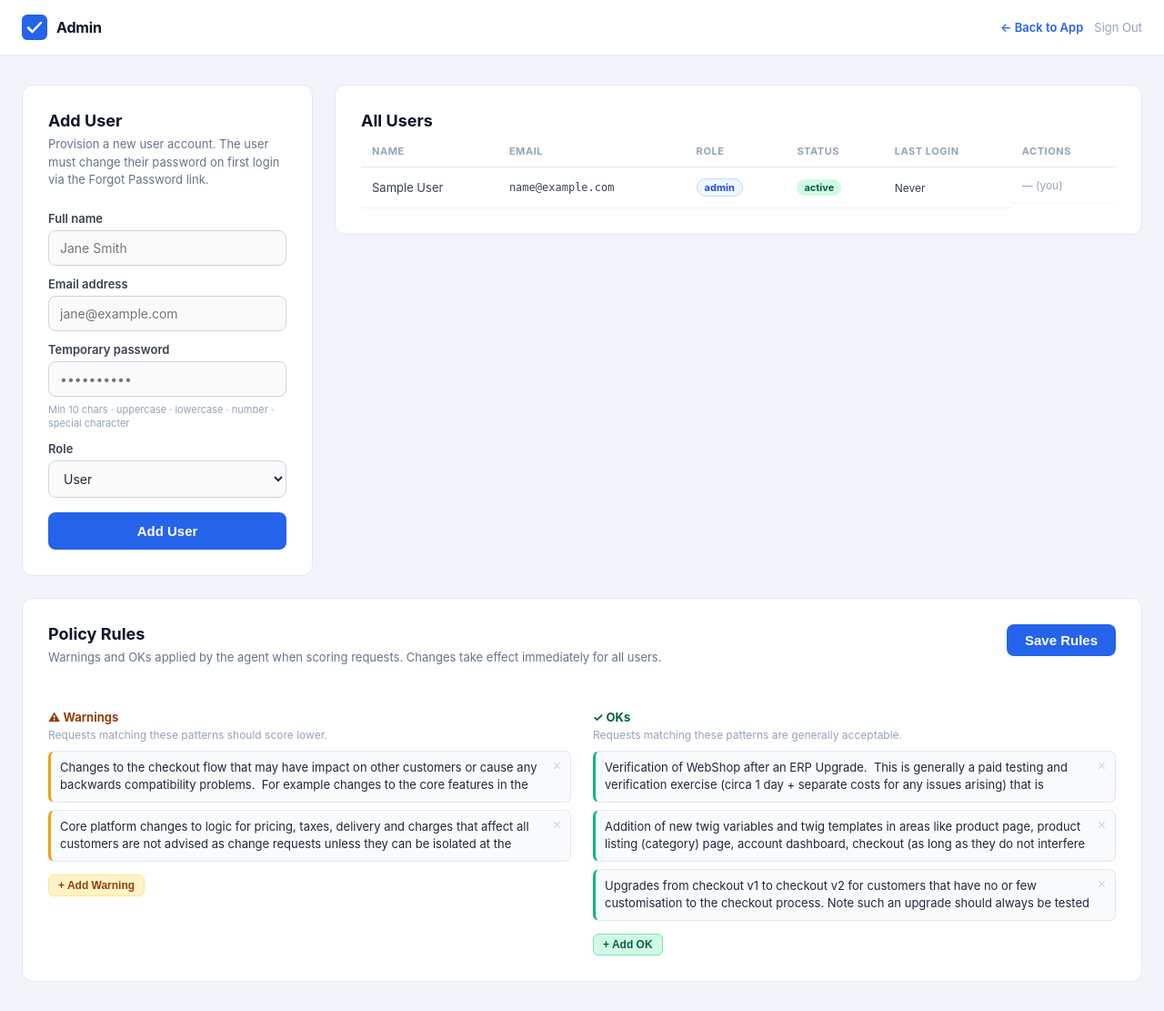
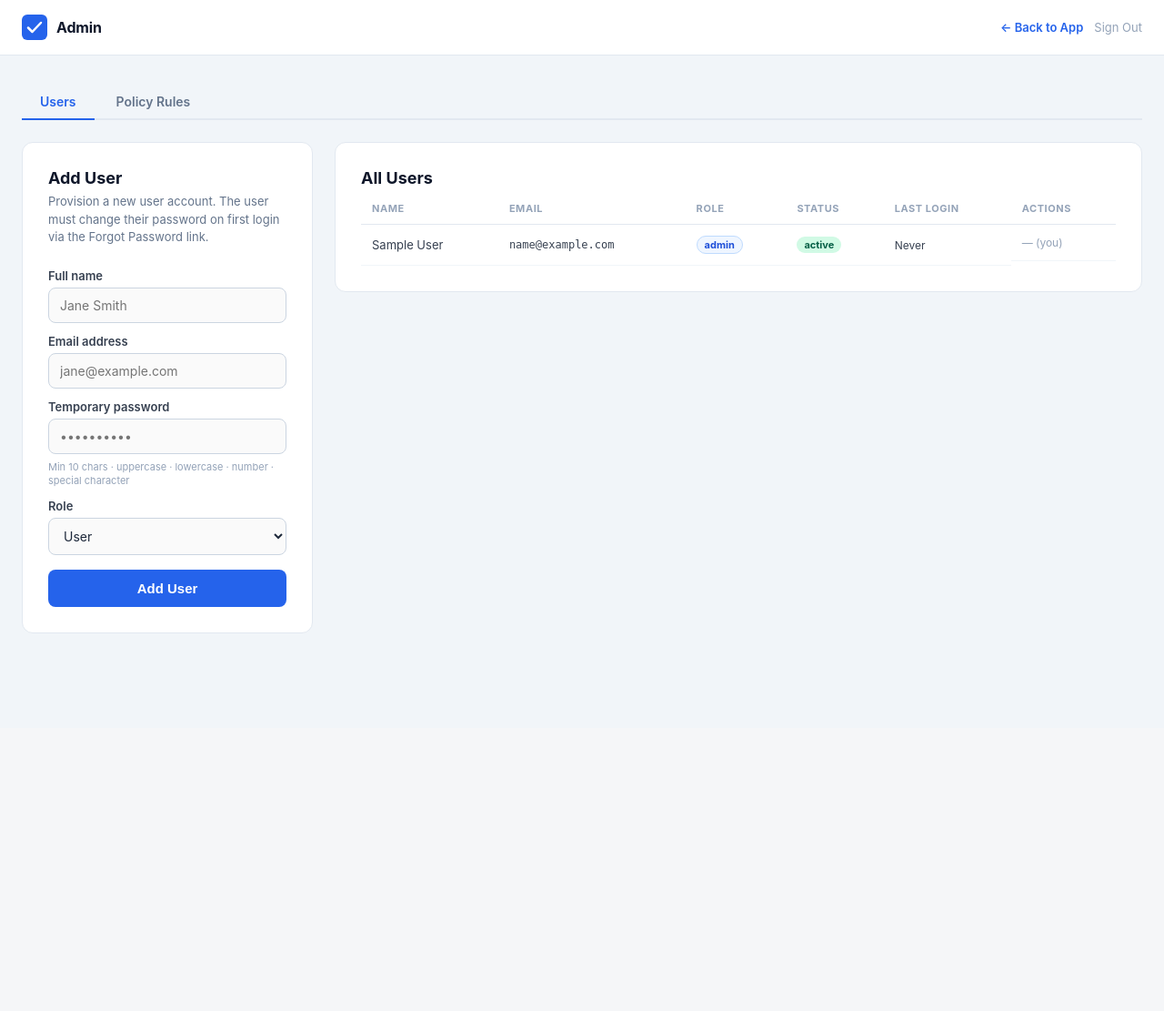
Before and after one commit to rourkey-irl/change-scoring, a Flask app: page /admin in a window 1280 px wide. Shown: the whole page at 91% size. After the commit the page ends 696 px from the top, so only its background shows below. Run offline with Flask 3, Linux system fonts and the light colour scheme; the visitor is signed in with stand-in values (Sample User, id 1); data comes from the database, SQL or seed files in the repository; parts of the project's set-up code (start-up, migrations or seed data) failed here and were passed over.

Commit message:
Move Policy Rules to separate admin page with tab navigation
- /admin       → Users page (default)
- /admin/rules → Policy Rules CRUD page
- Shared _admin_nav.html partial highlights the active tab
- active_page variable passed from each route to control highlight

Co-Authored-By: Claude Sonnet 4.6 <noreply@anthropic.com>

```diff
--- a/app.py
+++ b/app.py
@@ -583,7 +583,14 @@ def reset_password(token):
 def admin():
     users = [dict(u) for u in get_all_users()]
     return render_template('admin.html', users=users,
-                           current_user_id=session['user_id'])
+                           current_user_id=session['user_id'],
+                           active_page='users')
+
+
+@app.route('/admin/rules')
+@admin_required
+def admin_rules_page():
+    return render_template('admin_rules.html', active_page='rules')
 
 
 @app.route('/api/admin/users', methods=['POST'])
--- a/static/style.css
+++ b/static/style.css
@@ -595,9 +595,33 @@ body {
 .admin-add-panel .auth-field { margin-bottom: 12px; }
 .admin-add-panel .btn { margin-top: 4px; }
 
+/* Admin nav tabs */
+.admin-nav {
+  display: flex;
+  gap: 4px;
+  border-bottom: 2px solid #E2E8F0;
+  margin-bottom: 24px;
+}
+.admin-nav-link {
+  padding: 10px 20px;
+  font-size: 14px;
+  font-weight: 600;
+  color: #64748B;
+  text-decoration: none;
+  border-bottom: 2px solid transparent;
+  margin-bottom: -2px;
+  border-radius: 6px 6px 0 0;
+  transition: color 0.15s, border-color 0.15s;
+}
+.admin-nav-link:hover { color: #1E293B; }
+.admin-nav-active {
+  color: #2563EB;
+  border-bottom-color: #2563EB;
+}
+
 /* Admin rules panel */
 .admin-rules-wrap {
-  margin-top: 24px;
+  margin-top: 0;
 }
 .admin-rules-header {
   display: flex;
--- /dev/null
+++ b/templates/_admin_nav.html
@@ -0,0 +1,10 @@
+<nav class="admin-nav">
+  <a href="/admin"
+     class="admin-nav-link {% if active_page == 'users' %}admin-nav-active{% endif %}">
+    Users
+  </a>
+  <a href="/admin/rules"
+     class="admin-nav-link {% if active_page == 'rules' %}admin-nav-active{% endif %}">
+    Policy Rules
+  </a>
+</nav>
--- a/templates/admin.html
+++ b/templates/admin.html
@@ -24,6 +24,7 @@
   </header>
 
   <main class="main">
+    {% include '_admin_nav.html' %}
     <div class="admin-layout">
 
       <!-- Add user panel -->
@@ -154,51 +155,6 @@
 
     </div>
 
-    <!-- Policy Rules panel (full width) -->
-    <div class="admin-rules-wrap">
-      <section class="panel">
-        <div class="admin-rules-header">
-          <div>
-            <h2 class="panel-heading">Policy Rules</h2>
-            <p class="panel-sub">Warnings and OKs applied by the agent when scoring requests. Changes take effect immediately for all users.</p>
-          </div>
-          <div class="admin-rules-save-area">
-            <span id="rules-save-status" class="rules-status hidden"></span>
-            <button class="btn btn-primary admin-rules-save-btn" onclick="saveAdminRules()">
-              <span id="rules-save-text">Save Rules</span>
-              <span id="rules-save-spinner" class="spinner hidden"></span>
-            </button>
-          </div>
-        </div>
-
-        <div class="admin-rules-cols">
-
-          <!-- Warnings -->
-          <div class="admin-rules-col">
-            <div class="admin-rules-col-header">
-              <span class="rules-label warning-label">⚠ Warnings</span>
-              <p class="rules-hint">Requests matching these patterns should score lower.</p>
-            </div>
-            <div id="admin-warnings-list" class="admin-rules-list"></div>
-            <button class="btn btn-small btn-warning admin-add-rule-btn"
-                    onclick="addAdminRule('warning')">+ Add Warning</button>
-          </div>
-
-          <!-- OKs -->
-          <div class="admin-rules-col">
-            <div class="admin-rules-col-header">
-              <span class="rules-label ok-label">✓ OKs</span>
-              <p class="rules-hint">Requests matching these patterns are generally acceptable.</p>
-            </div>
-            <div id="admin-oks-list" class="admin-rules-list"></div>
-            <button class="btn btn-small btn-ok admin-add-rule-btn"
-                    onclick="addAdminRule('ok')">+ Add OK</button>
-          </div>
-
-        </div>
-      </section>
-    </div>
-
   </main>
 
   <script src="/static/admin.js"></script>
```
Also changed, not shown: templates/admin_rules.html (added, +77 -0 lines).
